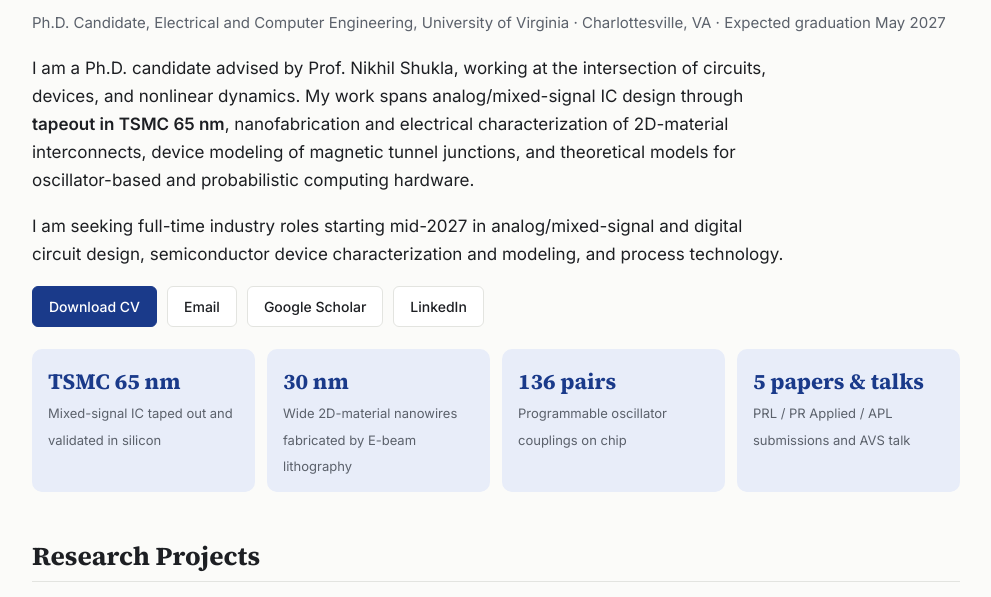
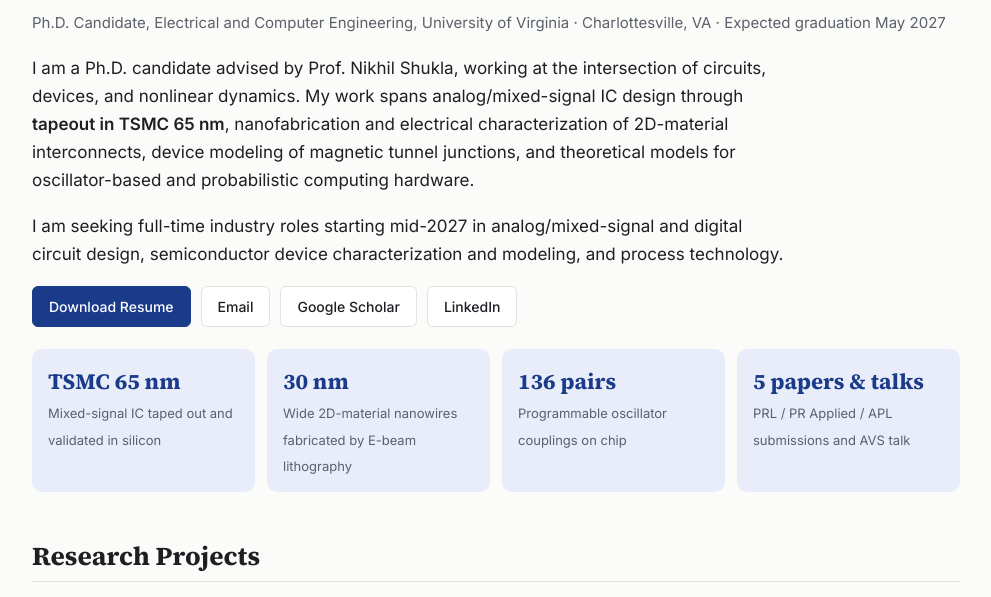
Before and after one commit to AbirHasan092/abirhasan.github.io, a plain HTML site: page index.html in a window 1280 px wide. Shown: the part 203-800 px from the top of the page, without its empty margins (144-1135 px from the left). Drawn offline with Linux system fonts and the light colour scheme.

Commit message:
Add files via upload

```diff
--- a/index.html
+++ b/index.html
@@ -164,7 +164,7 @@
         semiconductor device characterization and modeling, and process technology.
       </p>
       <div class="buttons">
-        <a class="btn primary" href="Abir_Hasan_CV.pdf" target="_blank" rel="noopener">Download CV</a>
+        <a class="btn primary" href="Abir_Hasan_Resume.pdf" target="_blank" rel="noopener">Download Resume</a>
         <a class="btn" href="mailto:guf3kk@virginia.edu">Email</a>
         <a class="btn" href="https://scholar.google.com/citations?hl=en&amp;user=1DB2g38AAAAJ" target="_blank" rel="noopener">Google Scholar</a>
         <a class="btn" href="https://www.linkedin.com/in/abir-hasan-00264b17a/" target="_blank" rel="noopener">LinkedIn</a>
```
Also changed, not shown: 1 other file.
